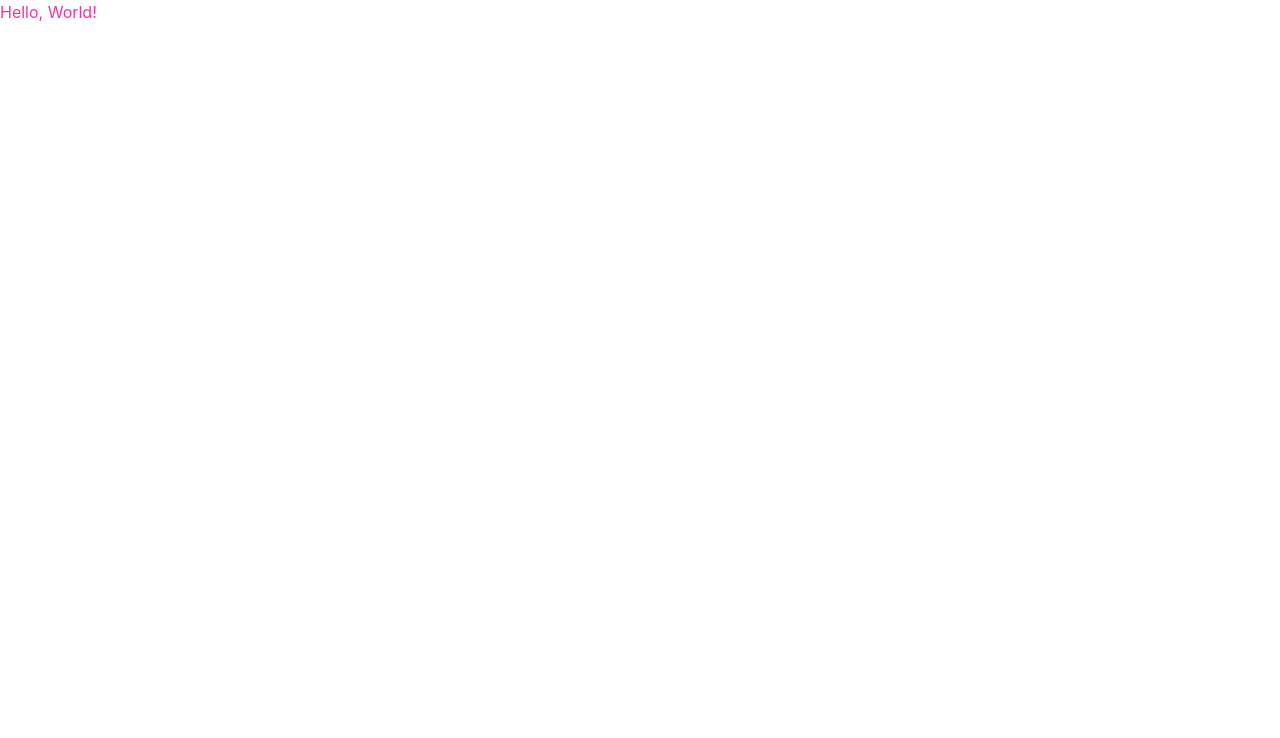
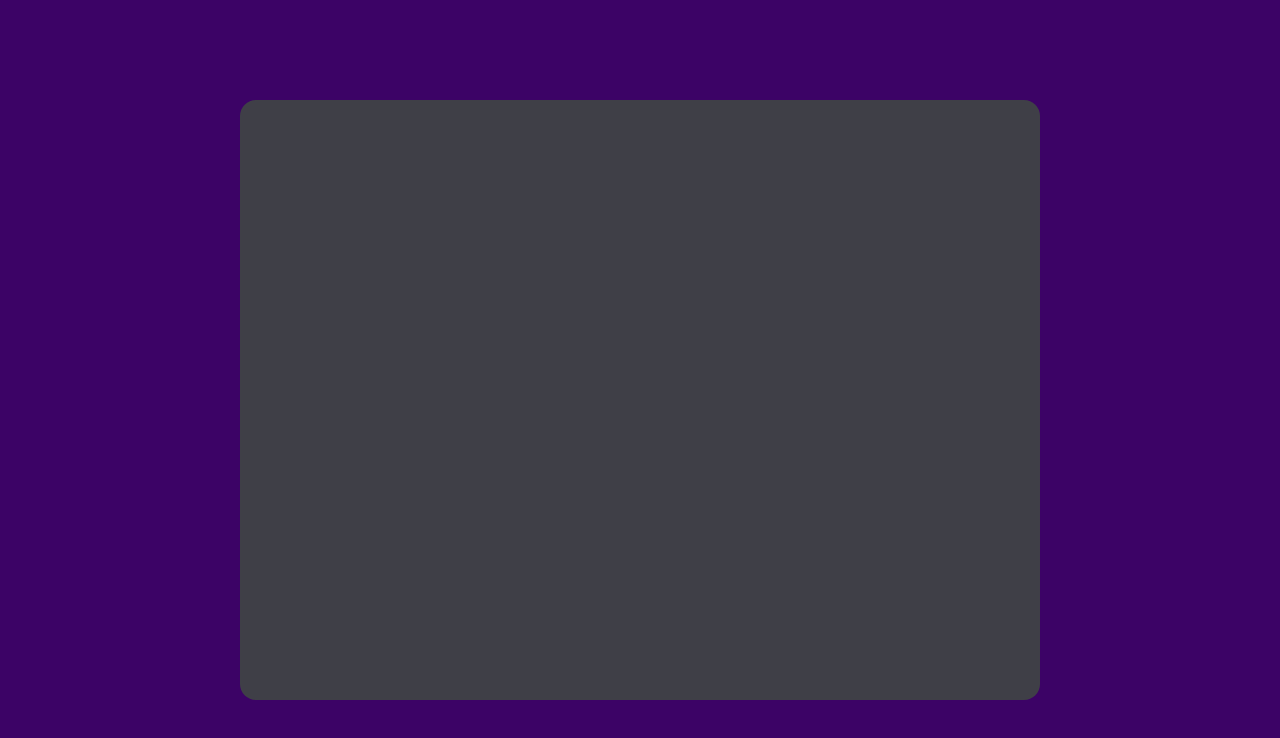
Before and after one commit to lunarwanderer13/info, a React (Vite) app: page / in a window 1280 px wide. Shown: the top 738 px of the page. Built offline with nearby package versions, Linux system fonts and the light colour scheme.

Commit message:
Add main body

```diff
--- a/src/App.tsx
+++ b/src/App.tsx
@@ -1,8 +1,19 @@
 function App() {
   return (
-    <>
-      <h1 className="text-pink-500">Hello, World!</h1>
-    </>
+    <main className="h-screen bg-purple-950 flex items-center justify-center">
+      <div
+        className="
+          w-full h-full
+          md:w-3/4 md:h-3/4
+          md:max-w-200 md:max-h-200
+          md:rounded-2xl
+          bg-zinc-700
+          overflow-x-hidden overflow-y-auto
+        "
+      >
+
+      </div>
+    </main>
   )
 }
 
```
